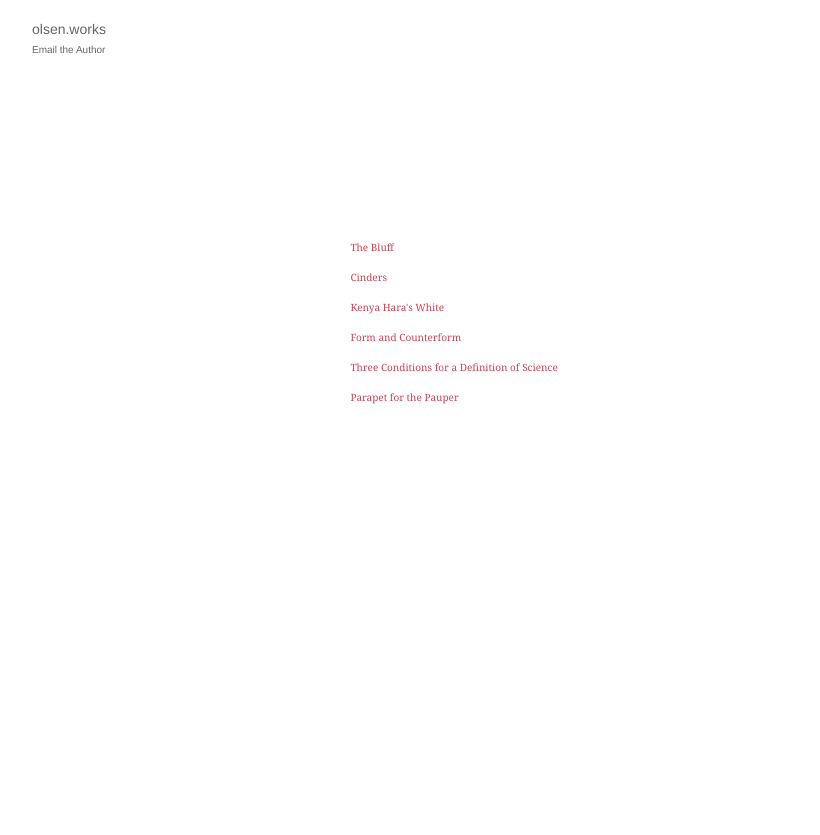
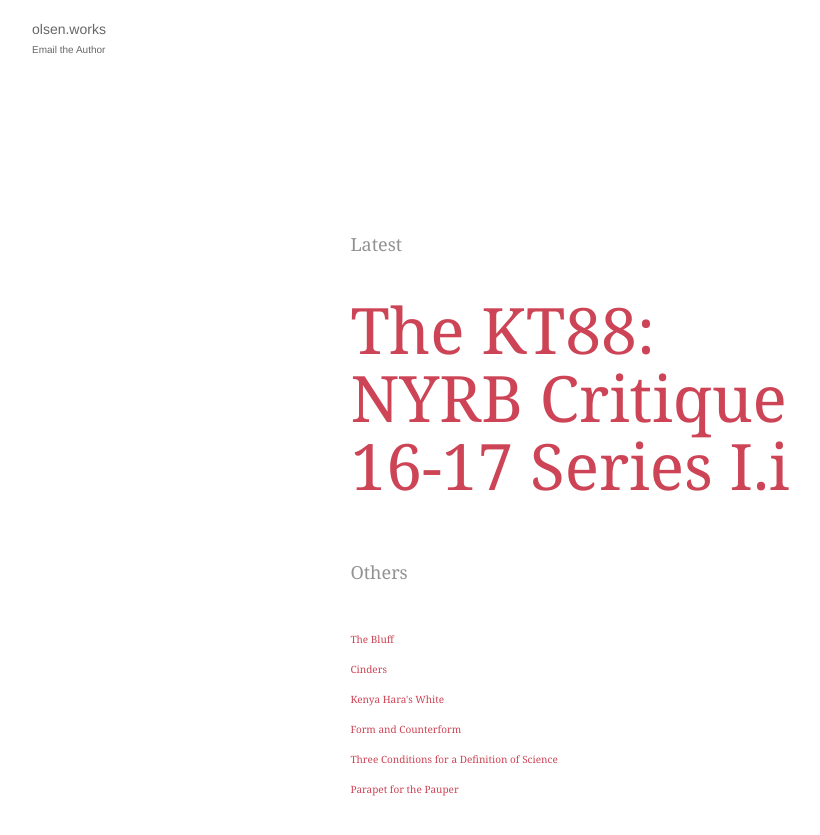
Before and after one commit to fakeolsen/scolsen.github.io, a Jekyll site: the page built from index.html, in a window 1280 px wide. Shown: the top 835 px of the page, without its empty margins (8-828 px from the left). Built offline with Jekyll 4.4.1, drawn with Linux system fonts in a browser that asks for light colours; some web fonts are replaced.

Commit message:
updated styles, added nyrb critique 1

```diff
--- a/_layouts/post.html
+++ b/_layouts/post.html
@@ -10,10 +10,11 @@
 		<article class="post-content">
 			{{ content }}
 		</article>
-		<span class="post-meta">
+		<p class="datum">Scott Olsen <br>Philadelphia, Novemeber 2016</p>
+		<!--<span class="post-meta">
 			<div class="post-author">
 				<p>A piece by Scott Olsen <br> Published on: {{ page.date | date: "%b %-d, %Y" }}</p>
 			</div>
-		</span>
+		</span>-->
 	</div>
 </div>
--- a/_sass/_layout.scss
+++ b/_sass/_layout.scss
@@ -356,3 +356,21 @@
 }
 
 /////hero section/////
+
+.post-title-link-p {
+  margin-bottom: $spacing-unit + 20px;
+}
+
+.post-list {
+  margin-bottom: $spacing-unit;
+}
+
+////critiques////
+
+.critique-prelude {
+  text-align: center;
+}
+
+.critique-work {
+  margin-bottom: $spacing-unit !important;
+}
--- a/_sass/_typography.scss
+++ b/_sass/_typography.scss
@@ -13,8 +13,10 @@
 }
 
 blockquote p {
-  font-size: $small-font-size;
-  font-family: $font-link;
+  font-size: $font-body-size + 6px;
+  font-family: $font-display;
+  line-height: $font-body-size + 18px;
+  color: $link-color;
 }
 
 figcaption {
@@ -30,7 +32,7 @@
   line-height: 40px;
   font-weight:300;
   margin-bottom: $spacing-unit + 20px;
-  //text-align: center;
+  text-align: center;
   //letter-spacing: 0.1em;
 }
 
@@ -113,3 +115,31 @@
   font-weight: 500;
   font-family: $font-body;
 }
+
+.post-title-link {
+  font-family:$font-display;
+  font-size: 64px;
+  line-height: 68px;
+}
+
+.critique-prelude {
+  font-size:24px;
+  font-weight: 300;
+  text-transform: uppercase;
+  text-align: center;
+  font-family: "Chronicle Hairline Cond A", "Chronicle Hairline Cond B";
+}
+
+.critique-work {
+  text-align: center;
+  font-family: "Chronicle Hairline Cond A", "Chronicle Hairline Cond B";
+}
+
+.quotation {
+  color:$link-color;
+}
+
+.datum {
+  font-family: "Chronicle Hairline Cond A", "Chronicle Hairline Cond B";
+  font-style: italic;
+}
--- a/index.html
+++ b/index.html
@@ -22,6 +22,17 @@
 	<div class="wrapper">
 		<ul class="post-list">
 		{% for post in site.posts %}
+
+		{% if post.render contains 'feature'%}
+			<h2 class="page-title">Latest</h2>
+			<p class="post-title-link-p"><a class="post-title-link" href="{{ post.url | prepend: site.baseurl }}">{{ post.title }}</a></p>
+		{%endif%}
+		{% endfor %}
+
+		<h2 class="page-title">Others</h2>
+
+		{% for post in site.posts %}
+
 		{% if post.render contains 'normal'  %}
 		<div class="info">
 	                 <p><a class="info-content-link" href="{{ post.url | prepend: site.baseurl }}">{{ post.title }}</a></p>
```
Also changed, not shown: _posts/2016-11-14-nyrb-critique-series-i-i.md (added, +49 -0 lines), 1 other file.
